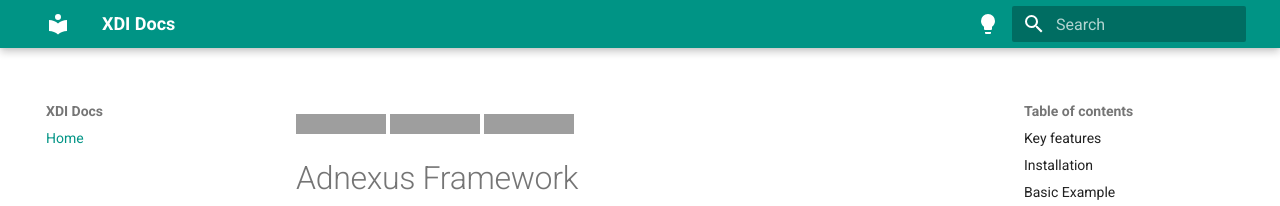
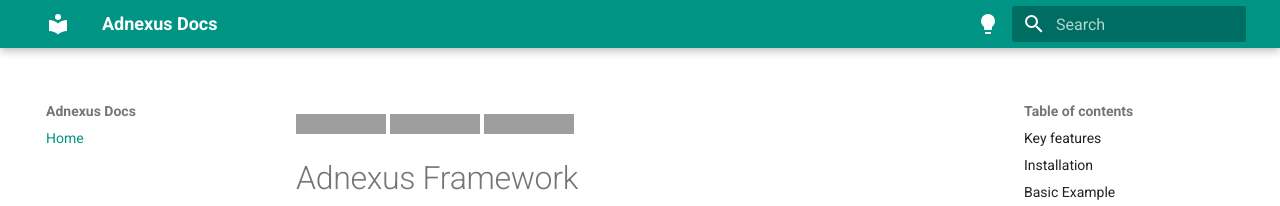
Before and after one commit to Nictec/adnexus, an MkDocs documentation site: the page built from docs/index.md, in a window 1280 px wide. Shown: the top 206 px of the page. Built offline with MkDocs 1.6.1 and Material for MkDocs 9.7.7, drawn with Linux system fonts in a browser that asks for light colours; grey boxes are pictures that could not be loaded.

Commit message:
FIX: Updated docs site name

```diff
--- a/mkdocs.yml
+++ b/mkdocs.yml
@@ -1,5 +1,5 @@
-site_name: XDI Docs
-site_description: XDI Framework, high performance and typed dependency injection framework
+site_name: Adnexus Docs
+site_description: Adnexus Framework, high performance and typed dependency injection framework
 markdown_extensions:
   - def_list
   - pymdownx.highlight:
```
